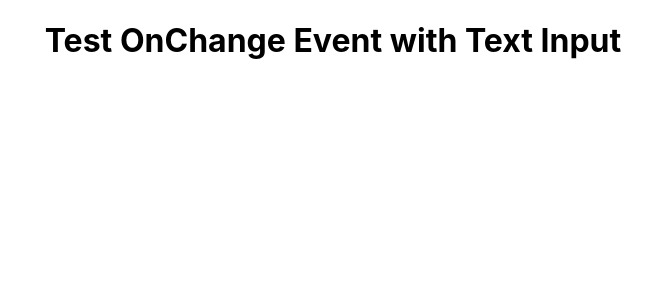
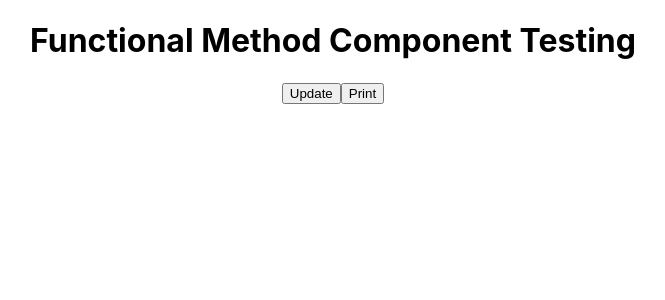
Before and after one commit to kunrak/blog-app-test, a React (Create React App) app: page / in a window 1280 px wide. Shown: the top 300 px of the page, without its empty margins (307-972 px from the left). Built offline with nearby package versions, Linux system fonts and the light colour scheme.

Commit message:
click-event-test-tut

```diff
--- a/src/App.js
+++ b/src/App.js
@@ -1,12 +1,23 @@
 import logo from "./logo.svg";
 import "./App.css";
 import { useState } from "react";
+import handleOtherMethod from "./helper";
 
 function App() {
   const [data, setData] = useState("");
+
+  const handleData = () => {
+    setData("Hello");
+  };
+
   return (
     <div className="App">
-      <h1>Test OnChange Event with Text Input</h1>
+      <h1>Functional Method Component Testing</h1>
+      <button data-testid="btn1" onClick={handleData}>
+        Update
+      </button>
+      <button onClick={handleOtherMethod}>Print</button>
+      <h2>{data}</h2>
     </div>
   );
 }
--- /dev/null
+++ b/src/helper.js
@@ -0,0 +1,6 @@
+const handleOtherMethod = () => {
+  console.log("hi");
+  return "hi";
+};
+
+export default handleOtherMethod;
```
Also changed, not shown: 1 other file (tests, documents, lock files or other folders).
